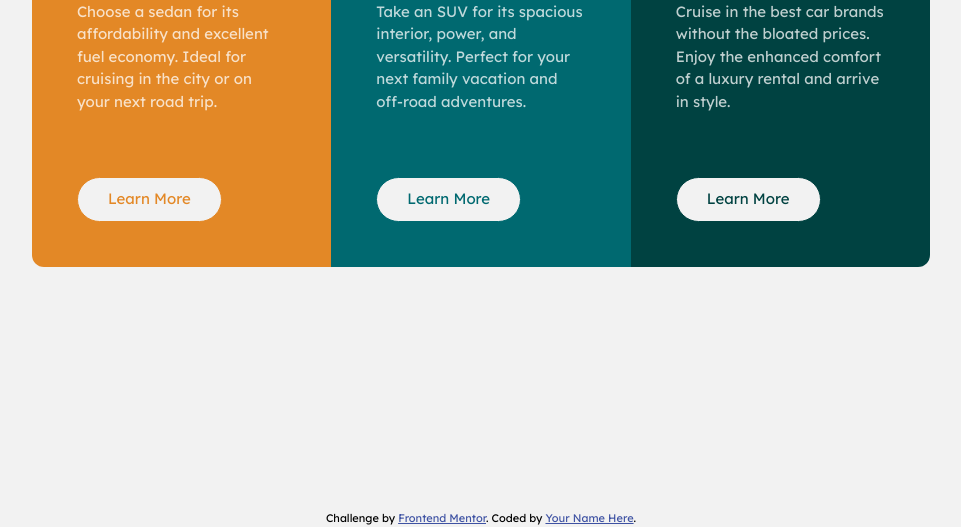
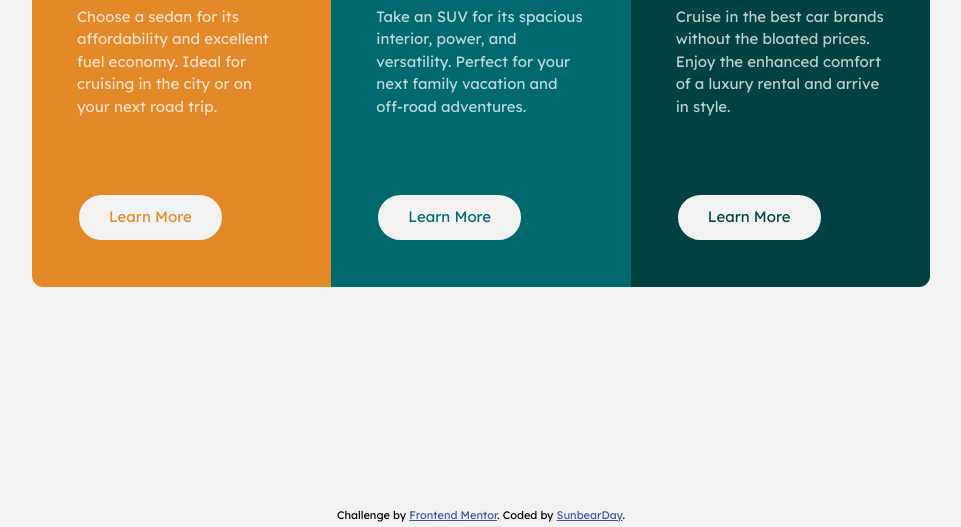
Before and after one commit to SunbearDay/3-column-preview-card, a plain HTML site: page index.html in a window 1280 px wide. Shown: the part 338-865 px from the top of the page, without its empty margins (159-1120 px from the left). Drawn offline with Linux system fonts and the light colour scheme.

Commit message:
Coding complete

```diff
--- a/index.html
+++ b/index.html
@@ -1,45 +1,47 @@
 <!DOCTYPE html>
 <html lang="en">
   <head>
-  <meta charset="UTF-8">
-  <meta name="viewport" content="width=device-width, initial-scale=1.0">
-  <link rel="icon" type="image/png" sizes="32x32" href="./images/favicon-32x32.png">
+    <meta charset="UTF-8" />
+    <meta name="viewport" content="width=device-width, initial-scale=1.0" />
+    <link
+      rel="icon"
+      type="image/png"
+      sizes="32x32"
+      href="./images/favicon-32x32.png"
+    />
 
     <title>Frontend Mentor | 3-column preview card component</title>
-  <link rel="stylesheet" href="./styles/style.css">
-
-  <!-- Feel free to remove these styles or customise in your own stylesheet 👍 -->
-  <style>
-    .attribution { font-size: 11px; text-align: center; }
-    .attribution a { color: hsl(228, 45%, 44%); }
-  </style>
+    <link rel="stylesheet" href="./styles/style.css" />
   </head>
   <body>
     <main>
       <div class="card-group">
         <div class="card card--sedans">
-        <img src="./images/icon-sedans.svg" alt="Sedan Icon">
+          <img src="./images/icon-sedans.svg" alt="Sedan Icon" />
           <h2>SEDANS</h2>
           <p>
-          Choose a sedan for its affordability and excellent fuel economy. Ideal for cruising in the city or on your next road trip.
+            Choose a sedan for its affordability and excellent fuel economy.
+            Ideal for cruising in the city or on your next road trip.
           </p>
           <button>Learn More</button>
         </div>
 
         <div class="card card--suvs">
-        <img src="./images/icon-suvs.svg" alt="SUV Icon">
+          <img src="./images/icon-suvs.svg" alt="SUV Icon" />
           <h2>SUVS</h2>
           <p>
-          Take an SUV for its spacious interior, power, and versatility. Perfect for your next family vacation and off-road adventures.
+            Take an SUV for its spacious interior, power, and versatility.
+            Perfect for your next family vacation and off-road adventures.
           </p>
           <button>Learn More</button>
         </div>
 
         <div class="card card--luxury">
-        <img src="./images/icon-luxury.svg" alt="Luxury Icon">
+          <img src="./images/icon-luxury.svg" alt="Luxury Icon" />
           <h2>LUXURY</h2>
           <p>
-          Cruise in the best car brands without the bloated prices. Enjoy the enhanced comfort of a luxury rental and arrive in style.
+            Cruise in the best car brands without the bloated prices. Enjoy the
+            enhanced comfort of a luxury rental and arrive in style.
           </p>
           <button>Learn More</button>
         </div>
@@ -48,11 +50,14 @@
 
     <footer>
       <div class="attribution">
-      Challenge by <a href="https://www.frontendmentor.io?ref=challenge" target="_blank">Frontend Mentor</a>.
-      Coded by <a href="#">Your Name Here</a>.
+        Challenge by
+        <a href="https://www.frontendmentor.io?ref=challenge" target="_blank"
+          >Frontend Mentor</a
+        >. Coded by
+        <a href="https://github.com/SunbearDay/3-column-preview-card"
+          >SunbearDay</a
+        >.
       </div>
     </footer>
-
-
   </body>
 </html>
--- a/styles/style.css
+++ b/styles/style.css
@@ -1,14 +1,11 @@
 /* style.css */
 
-/*
-  Check line heights.
-*/
 
 /* Import fonts. */
 
-@import url('https://fonts.googleapis.com/css2?family=Lexend+Deca&display=swap');
+@import url("https://fonts.googleapis.com/css2?family=Lexend+Deca&display=swap");
 
-@import url('https://fonts.googleapis.com/css2?family=Big+Shoulders+Display:wght@700&display=swap');
+@import url("https://fonts.googleapis.com/css2?family=Big+Shoulders+Display:wght@700&display=swap");
 
 :root {
   --color-bright-orange: hsl(31, 77%, 52%);
@@ -18,6 +15,14 @@
   --color-white: hsl(0, 0%, 100%);
   --color-transparent-white: hsla(0, 0%, 100%, 0.75);
   --color-very-light-gray: hsl(0, 0%, 95%);
+
+  --base-font-size: calc((15 / 16) * 1rem);
+
+  background-color: var(--color-very-light-gray);
+  font-family: "Lexend Deca", sans-serif;
+  font-size: var(--base-font-size);
+  font-weight: 400;
+  line-height: 1.5;
 }
 
 :is(*, *::before, *::after) {
@@ -32,50 +37,37 @@
   height: 100%;
 }
 
-body {
-  background-color: var(--color-very-light-gray);
-  font-family: 'Lexend Deca', sans-serif;
-  font-size: calc((15 / 16) * 1em);
-  line-height: 1.5;
-  font-weight: 400;
-}
-
-img, picture, video, canvas, svg {
+:is(img, svg) {
   display: block;
   max-width: 100%;
-}
-
-:is(input, button, textarea, select) {
-  font: inherit;
 }
 
 :is(p, h1, h2, h3, h4, h5, h6) {
   overflow-wrap: break-word;
 }
 
+/* Center the card group. */
+
 main {
   display: grid;
   min-height: 100%;
   place-items: center;
-  padding: 1em;
-}
-
-footer {
-  margin-block: 3rem;
 }
 
 .card-group {
-  border-radius: calc((12 / 16) * 1rem);
-  max-width: calc((375 / 16) * 1rem);
+  background-color: var(--color-very-light-gray);
+  display: grid;
+  justify-content: center;
   overflow: hidden;
+  padding: 1rem;
 }
 
 .card {
-  padding: 2em;
+  padding: 3em;
 }
 
 .card img {
-  height: calc((28.43 / 16) * 1em);
+  height: 2.5rem;
 }
 
 .card p {
@@ -86,16 +78,19 @@ footer {
 
 .card h2 {
   color: var(--color-very-light-gray);
-  font-family: 'Big Shoulders Display', cursive;
-  font-size: calc((28.43 / 16) * 1em);
+  font-family: "Big Shoulders Display", cursive;
+  font-size: 2.5em;
   font-weight: 700;
   margin-block: 1rem;
 }
 
 .card button {
   background-color: var(--color-very-light-gray);
-  border-radius: 30px;
-  padding: 10px 30px;
+  border-radius: 2em;
+  border-style: solid;
+  border-width: 2px;
+  font: inherit;
+  padding: 0.75em 2em;
 }
 
 .card button:hover {
@@ -106,10 +101,11 @@ footer {
 
 .card--sedans {
   background-color: var(--color-bright-orange);
+  border-radius: 0.75em 0.75em 0 0;
 }
 
 .card--sedans button {
-  border: 1px solid var(--color-bright-orange);
+  border-color: var(--color-bright-orange);
   color: var(--color-bright-orange);
 }
 
@@ -118,31 +114,62 @@ footer {
 }
 
 .card--suvs button {
-  border: 1px solid var(--color-dark-cyan);
+  border-color: var(--color-dark-cyan);
   color: var(--color-dark-cyan);
 }
 
 .card--luxury {
   background-color: var(--color-very-dark-cyan);
+  border-radius: 0 0 0.75em 0.75em;
 }
 
 .card--luxury button {
-  border: 1px solid var(--color-very-dark-cyan);
+  border-color: var(--color-very-dark-cyan);
   color: var(--color-very-dark-cyan);
 }
 
-@media (min-width: calc((1000 / 16) * 1rem)) {
+/* Break point adjustments. */
+
+@media (min-width: 1000px) {
+
+  /* Set card group to horizontal layout. */
+
   .card-group {
     display: grid;
-    grid-template-columns: repeat(3, 1fr);
-    max-width: calc((1440 / 16) * 1rem);
+    grid-template-columns: repeat(3, max-content);
+    max-width: 1440px;
   }
 
-  .card {
-    padding: 3em;
+  /*
+    Push the button down to create
+      more space with the paragraph.
+  */
+
+  .card button {
+    margin-top: 3rem;
   }
 
-  .card p {
-    margin-bottom: 4rem;
+  /* Adjust border radius on cards. */
+
+  .card--sedans {
+    border-radius: 0.75em 0 0 0.75em;
+  }
+
+  .card--luxury {
+    border-radius: 0 0.75em 0.75em 0;
   }
 }
+
+/* Footer styles. */
+
+footer {
+  margin-block: 3rem;
+}
+
+.attribution {
+  font-size: 11px;
+  text-align: center;
+}
+.attribution a {
+  color: hsl(228, 45%, 44%);
+}
```
Lines whose indentation alone changed are shown as unchanged.
